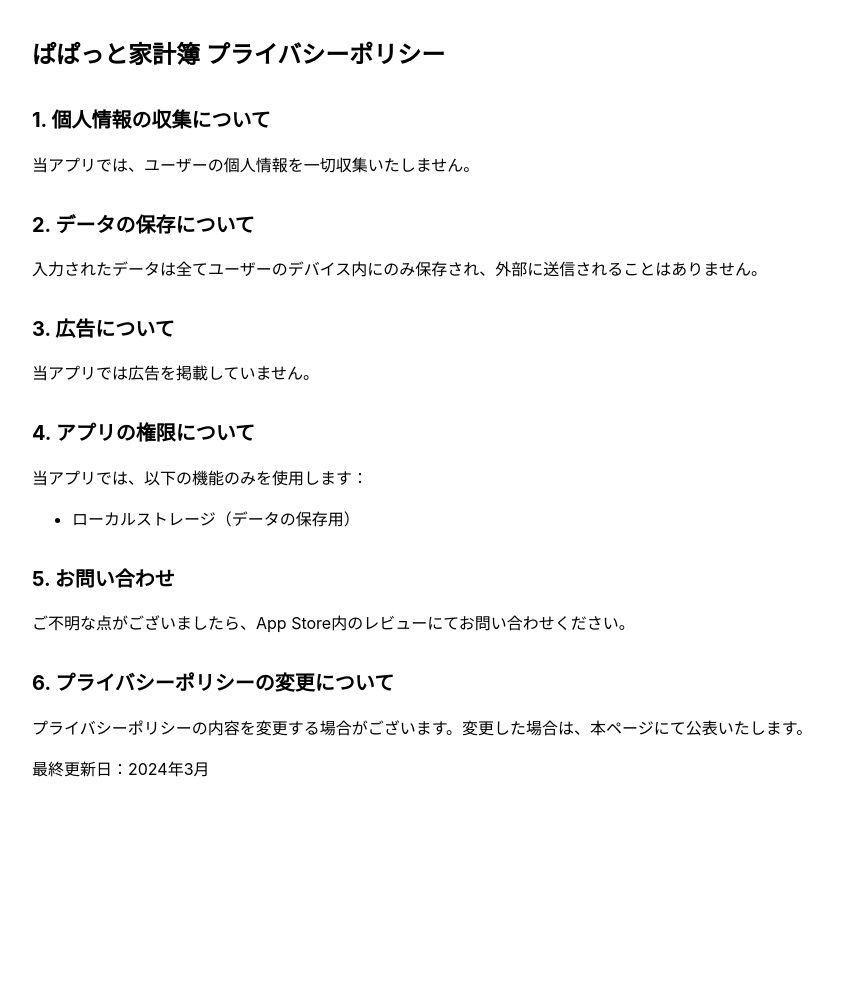
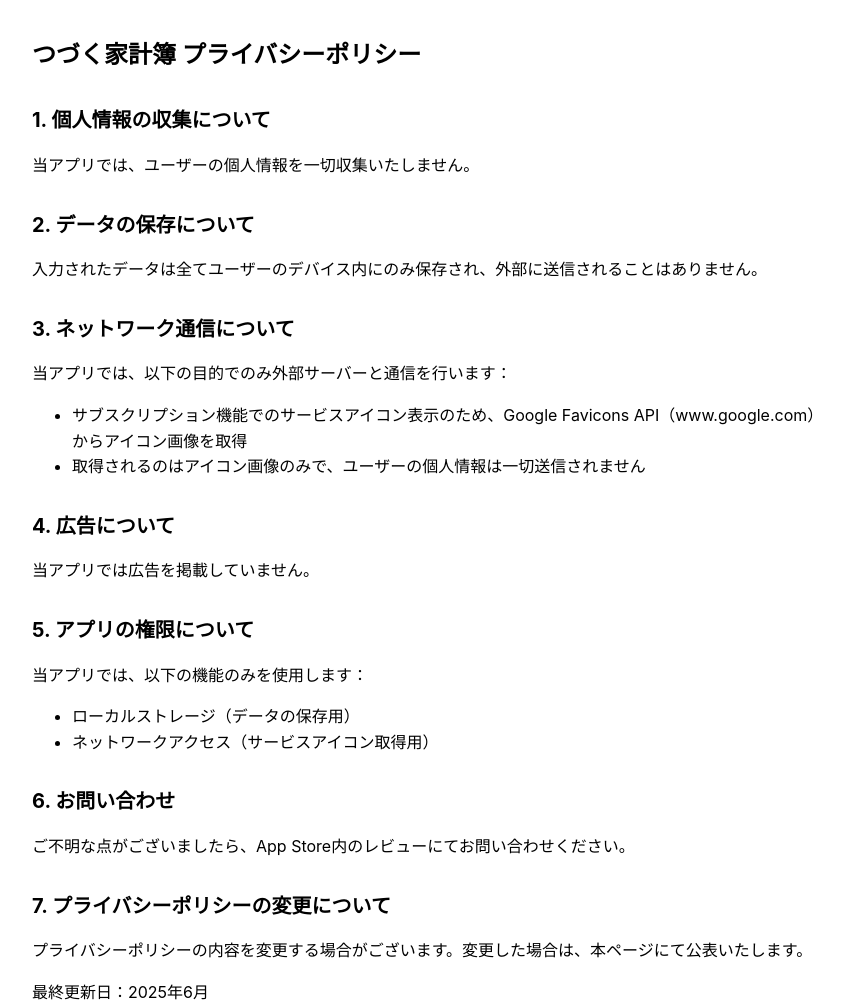
Before and after one commit to yamaguchidesign/papatto-kakeibo-support, a plain HTML site: page index.html in a window 1280 px wide. Shown: the whole page, without its empty margins (208-1052 px from the left). Before the commit the page ends 818 px from the top, so only its background shows below. Drawn offline with Linux system fonts and the light colour scheme.

Commit message:
Update index.html
最新版に更新

```diff
--- a/index.html
+++ b/index.html
@@ -3,7 +3,7 @@
 <head>
     <meta charset="UTF-8">
     <meta name="viewport" content="width=device-width, initial-scale=1.0">
-    <title>ぱぱっと家計簿 - プライバシーポリシー</title>
+    <title>つづく家計簿 - プライバシーポリシー</title>
     <style>
         body {
             font-family: -apple-system, BlinkMacSystemFont, "Segoe UI", Roboto, "Helvetica Neue", Arial, sans-serif;
@@ -26,7 +26,7 @@
     </style>
 </head>
 <body>
-    <h1>ぱぱっと家計簿 プライバシーポリシー</h1>
+    <h1>つづく家計簿 プライバシーポリシー</h1>
 
     <h2>1. 個人情報の収集について</h2>
     <p>当アプリでは、ユーザーの個人情報を一切収集いたしません。</p>
@@ -34,21 +34,29 @@
     <h2>2. データの保存について</h2>
     <p>入力されたデータは全てユーザーのデバイス内にのみ保存され、外部に送信されることはありません。</p>
 
-    <h2>3. 広告について</h2>
+    <h2>3. ネットワーク通信について</h2>
+    <p>当アプリでは、以下の目的でのみ外部サーバーと通信を行います：</p>
+    <ul>
+        <li>サブスクリプション機能でのサービスアイコン表示のため、Google Favicons API（www.google.com）からアイコン画像を取得</li>
+        <li>取得されるのはアイコン画像のみで、ユーザーの個人情報は一切送信されません</li>
+    </ul>
+
+    <h2>4. 広告について</h2>
     <p>当アプリでは広告を掲載していません。</p>
 
-    <h2>4. アプリの権限について</h2>
+    <h2>5. アプリの権限について</h2>
     <p>当アプリでは、以下の機能のみを使用します：</p>
     <ul>
         <li>ローカルストレージ（データの保存用）</li>
+        <li>ネットワークアクセス（サービスアイコン取得用）</li>
     </ul>
 
-    <h2>5. お問い合わせ</h2>
+    <h2>6. お問い合わせ</h2>
     <p>ご不明な点がございましたら、App Store内のレビューにてお問い合わせください。</p>
 
-    <h2>6. プライバシーポリシーの変更について</h2>
+    <h2>7. プライバシーポリシーの変更について</h2>
     <p>プライバシーポリシーの内容を変更する場合がございます。変更した場合は、本ページにて公表いたします。</p>
 
-    <p>最終更新日：2024年3月</p>
+    <p>最終更新日：2025年6月</p>
 </body>
 </html>
```
